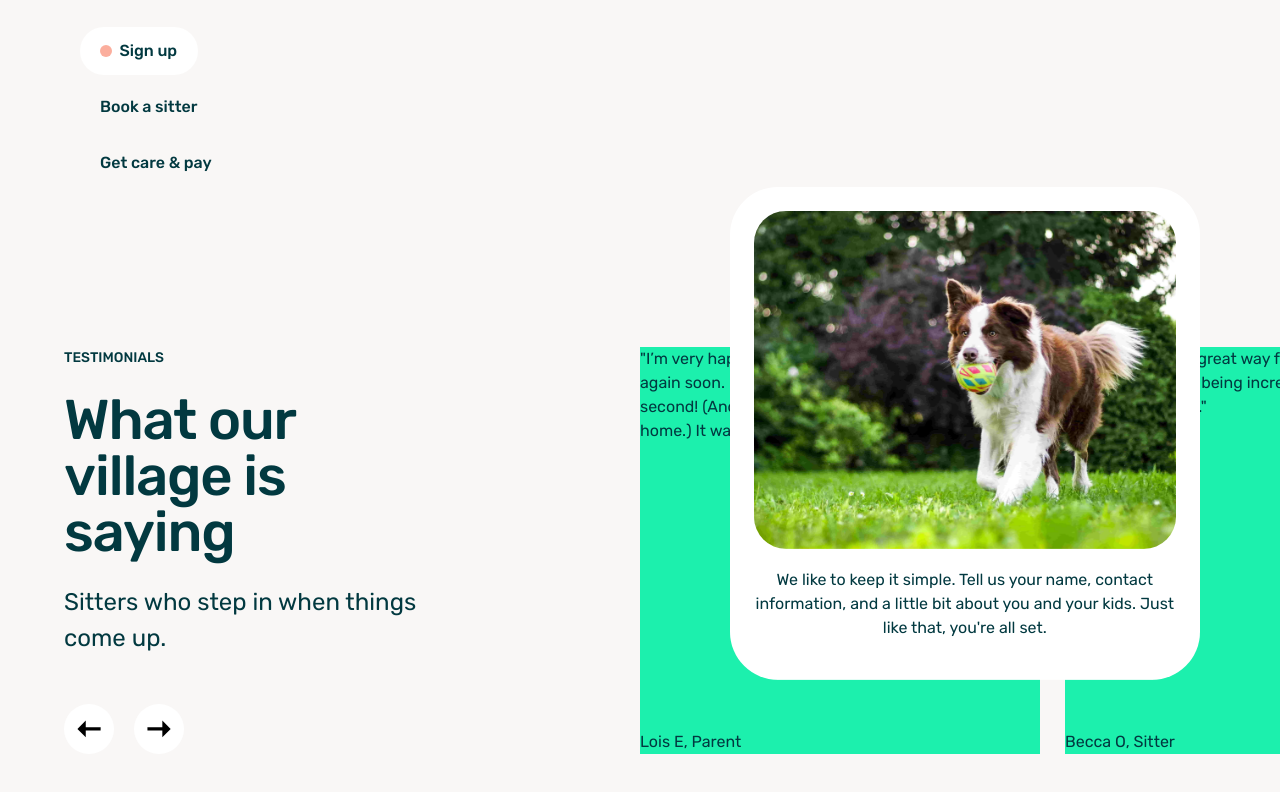
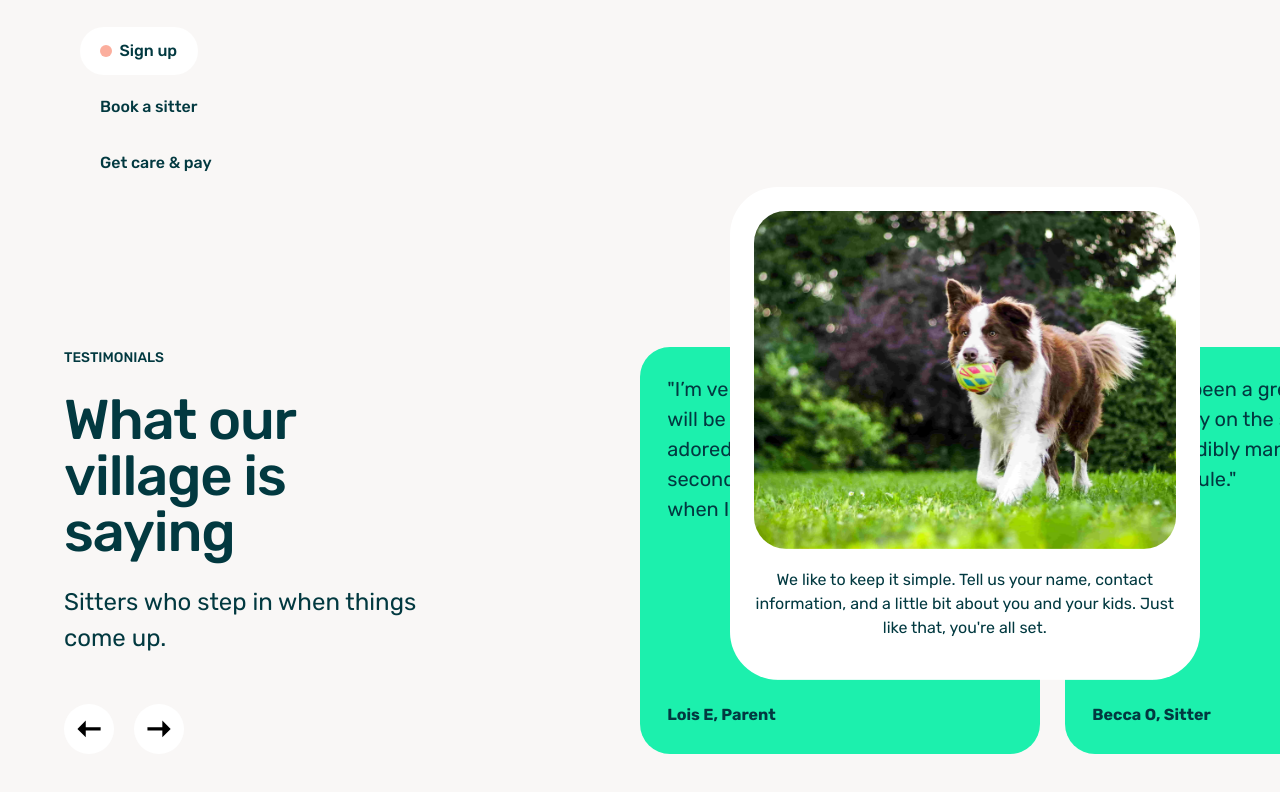
Before and after one commit to samsonc89/otter-replica, a React (Vite) app: page / in a window 1280 px wide. Shown: the part 1394-2186 px from the top of the page. Built offline with nearby package versions, Linux system fonts and the light colour scheme.

Commit message:
Adjust style of testimonial card

```diff
--- a/src/components/TestimonialCard/testimonialCard.css
+++ b/src/components/TestimonialCard/testimonialCard.css
@@ -6,4 +6,15 @@
   width: 400px;
   height: 100%;
   background-color: rgb(28, 240, 173);
+  padding: 1.7rem;
+  border-radius: 30px;
 }
+
+.testimonial-text {
+  font-size: 1.25rem;
+  font-weight: 400;
+}
+
+.testimonial-label {
+  font-weight: 700;
+}
```
